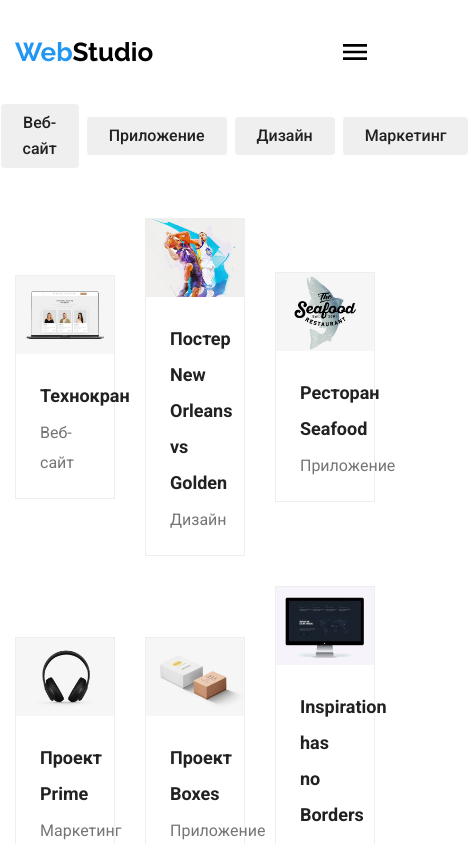
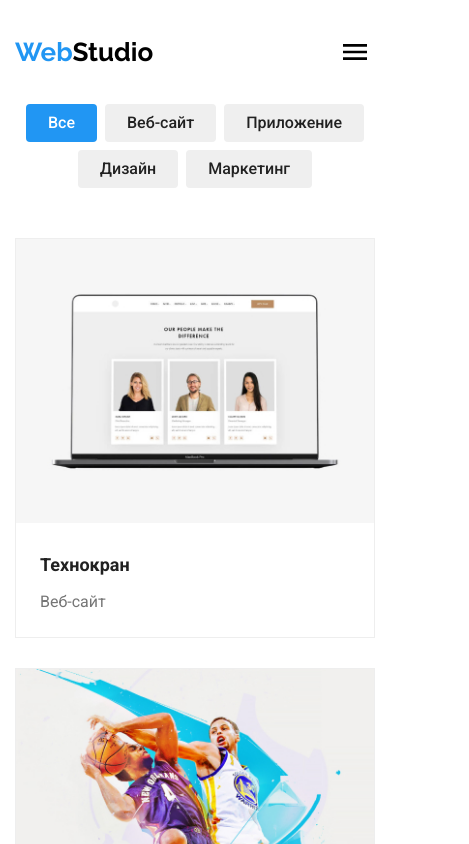
Before and after one commit to Abdurahmanov19/webstudioReact, a React (Vite) app: page /portfoilo in a window 390 px wide. Shown: the top 844 px of the page, 469 px wide, since content can reach past the window. Built offline with nearby package versions, Linux system fonts and the light colour scheme.

Commit message:
Закончил адаптацию portfoilo

```diff
--- a/src/components/FOOTER/Footer.jsx
+++ b/src/components/FOOTER/Footer.jsx
@@ -16,16 +16,16 @@ const Footer = () => {
                            <h3 className="footer__subtitle">присоединяйтесь</h3>
                            <div className="footer__wrapper">
                                <div className='footer__content'>
-                                   <img src="./../../../public/footer__instagram.svg" alt="" className="footer__img"/>
+                                   <img src="/footer__instagram.svg" alt="" className="footer__img"/>
                                </div>
                                <div className='footer__content'>
-                                   <img src="./../../../public/footer__twiter.svg" alt="" className="footer__img"/>
+                                   <img src="/footer__twiter.svg" alt="" className="footer__img"/>
                                </div>
                                <div className='footer__content'>
-                                   <img src="./../../../public/footer__facebook.svg" alt="" className="footer__img"/>
+                                   <img src="/footer__facebook.svg" alt="" className="footer__img"/>
                                </div>
                                <div className='footer__content'>
-                                   <img src="./../../../public/footer__linkedin.svg" alt="" className="footer__img"/>
+                                   <img src="/footer__linkedin.svg" alt="" className="footer__img"/>
                                </div>
                            </div>
                        </div>
@@ -35,7 +35,7 @@ const Footer = () => {
                                <input placeholder='E-mail' type="text" className="footer__input"/>
                                <button className="footer__btn">
                                    Подписаться
-                                   <img src="./../../../public/footer__btn-img.svg" alt="" className="footer__btn-img"/>
+                                   <img src="/footer__btn-img.svg" alt="" className="footer__btn-img"/>
                                </button>
                            </div>
                        </div>
--- a/src/pages/PORTFOILO/Portfoilo.css
+++ b/src/pages/PORTFOILO/Portfoilo.css
@@ -0,0 +1,15 @@
+@media screen and (max-width: 768px){
+    .project{
+        width: calc(50% - 15px);
+    }
+}
+@media screen and (max-width: 480px){
+    .project{
+        width: 100%;
+    }
+}
+@media screen and (max-width: 627px){
+    .categories{
+        flex-wrap: wrap;
+    }
+}
```
